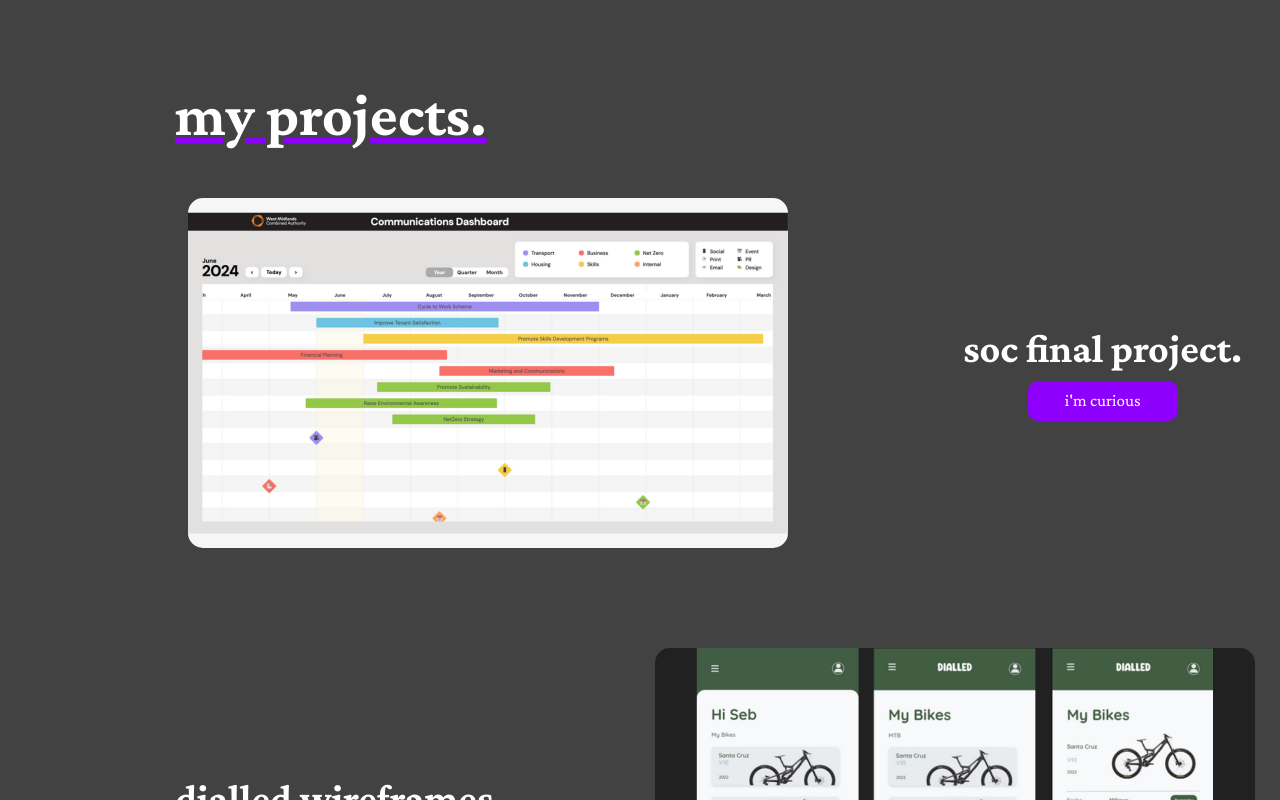
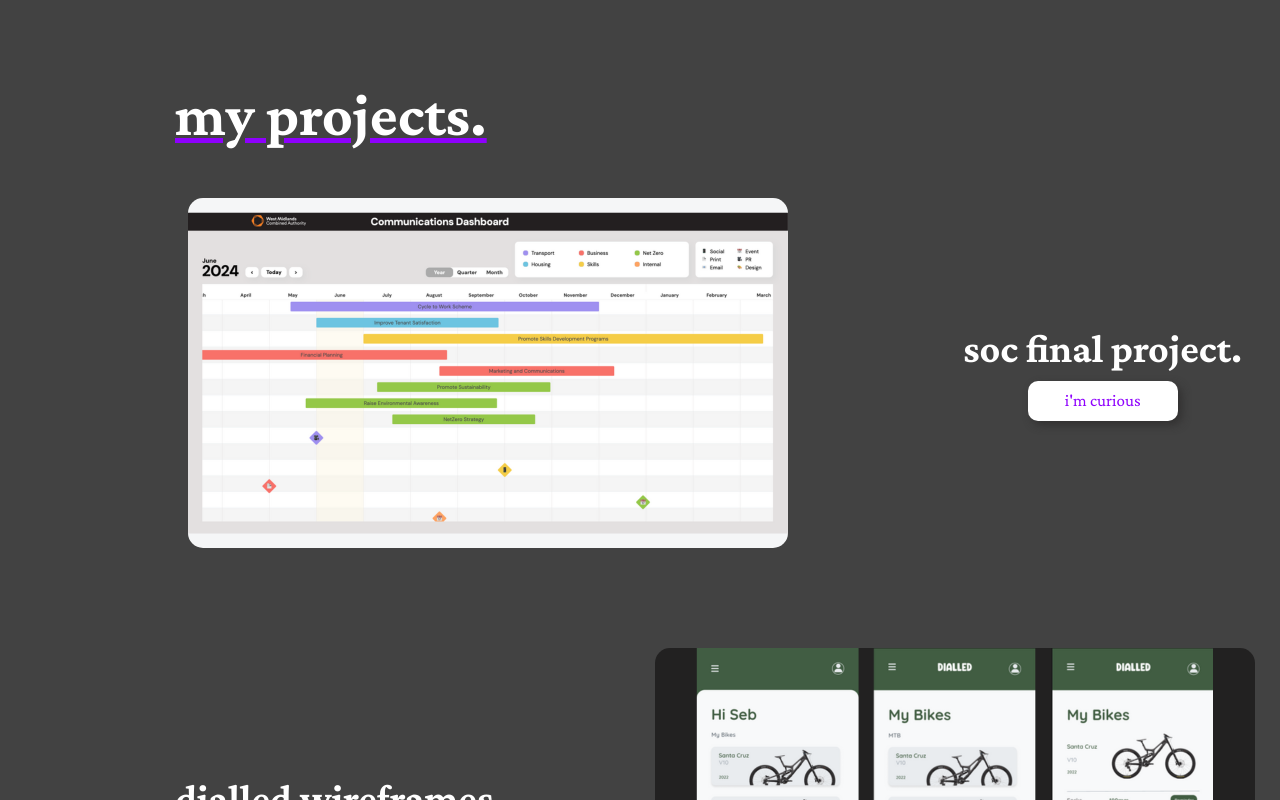
Before and after one commit to CourtRaee/CourtRaee.github.io, a React (Vite) app: page / in a window 1280 px wide. In both pictures the pointer is over the button "i'm curious". Shown: the part 879-1679 px from the top of the page. Built offline with nearby package versions, Linux system fonts and the light colour scheme; a web font is replaced by a local one.

Commit message:
Styled buttons and added on hover

```diff
--- a/src/components/projectCTA/projectCTA.css
+++ b/src/components/projectCTA/projectCTA.css
@@ -9,11 +9,17 @@
   height: 40px;
   border-radius: 10px;
   background-color: #8e00fd;
+  /* background-color: #8e00fd; */
   color: white;
   border: none;
   font-size: 17px;
+  box-shadow: 4px 4px 8px rgba(45, 44, 44, 0.772);
+  border: none;
+  overflow: hidden;
 
   &:hover {
     cursor: pointer;
+    color: #8e00fd;
+    background-color: white;
   }
 }
--- a/src/pages/soc/soc.css
+++ b/src/pages/soc/soc.css
@@ -178,4 +178,11 @@
   border-radius: 10px;
   border: none;
   font-size: 20px;
+  box-shadow: 4px 4px 8px rgba(45, 44, 44, 0.772);
+
+  &:hover {
+    cursor: pointer;
+    color: #8e00fd;
+    background-color: white;
+  }
 }
```
